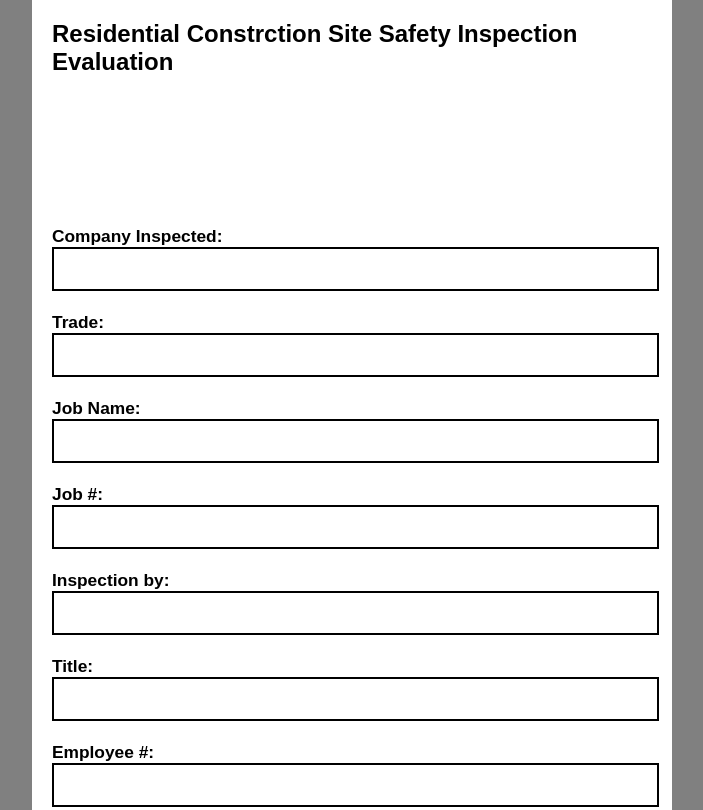
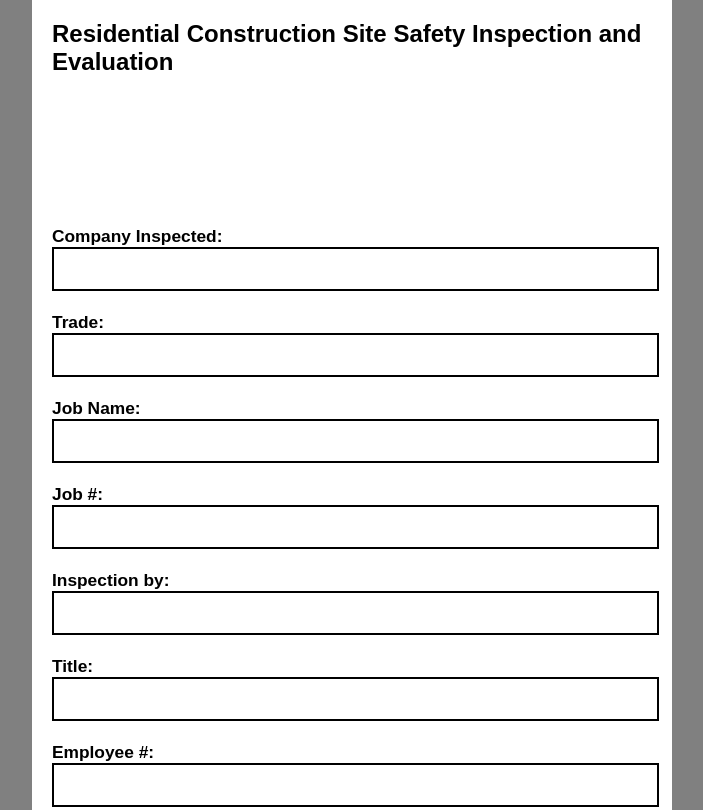
Before and after one commit to LindsayKB/tourbillon-hbra, a plain HTML site: page www/index.html in a window 1280 px wide. Shown: the top 810 px of the page, without its empty margins (288-991 px from the left). Drawn offline with Linux system fonts and the light colour scheme.

Commit message:
Update index.html
Updated the title

```diff
--- a/www/index.html
+++ b/www/index.html
@@ -11,7 +11,7 @@
 <body>
 
 	<div class="center pageOne container page">
-			<h1>Residential Constrction Site Safety Inspection Evaluation</h1>
+			<h1>Residential Construction Site Safety Inspection and Evaluation</h1>
 		<form>
 			Company Inspected: <input type="text" id="company" class="input"/><br/><br/>
 			Trade: <input type="text" id="trade" class="input"/><br/><br/>
```
